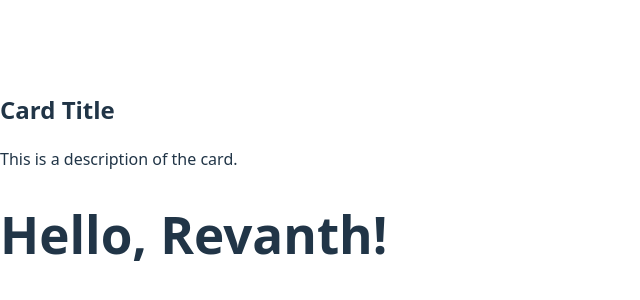
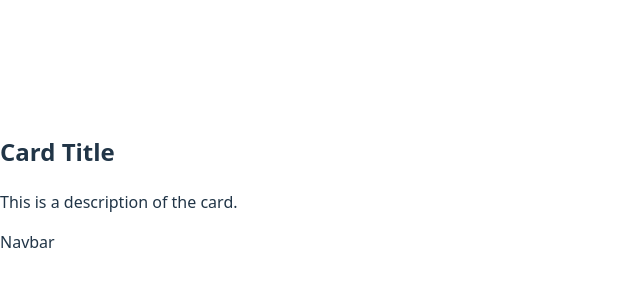
Before and after one commit to revanth05-tech/react, a React (Vite) app: page / in a window 1280 px wide. Shown: the part 216-516 px from the top of the page, without its empty margins (0-640 px from the left). Built offline with nearby package versions, Linux system fonts and the light colour scheme.

Commit message:
navbar Update

```diff
--- a/src/App.jsx
+++ b/src/App.jsx
@@ -1,12 +1,12 @@
 import React from 'react';
 import Card from './component/card';
+import Navbar from './component/navbar';
 
 const App = () => {
-  const name = 'Revanth'
   return (
     <div>
       <Card />
-      <h1>Hello, {name}!</h1>
+      <Navbar />
     </div>
   )
 }
--- /dev/null
+++ b/src/component/navbar.jsx
@@ -0,0 +1,11 @@
+import React from 'react'
+
+const navbar = () => {
+  return (
+    <div>
+      Navbar
+    </div>
+  )
+}
+
+export default navbar
```
